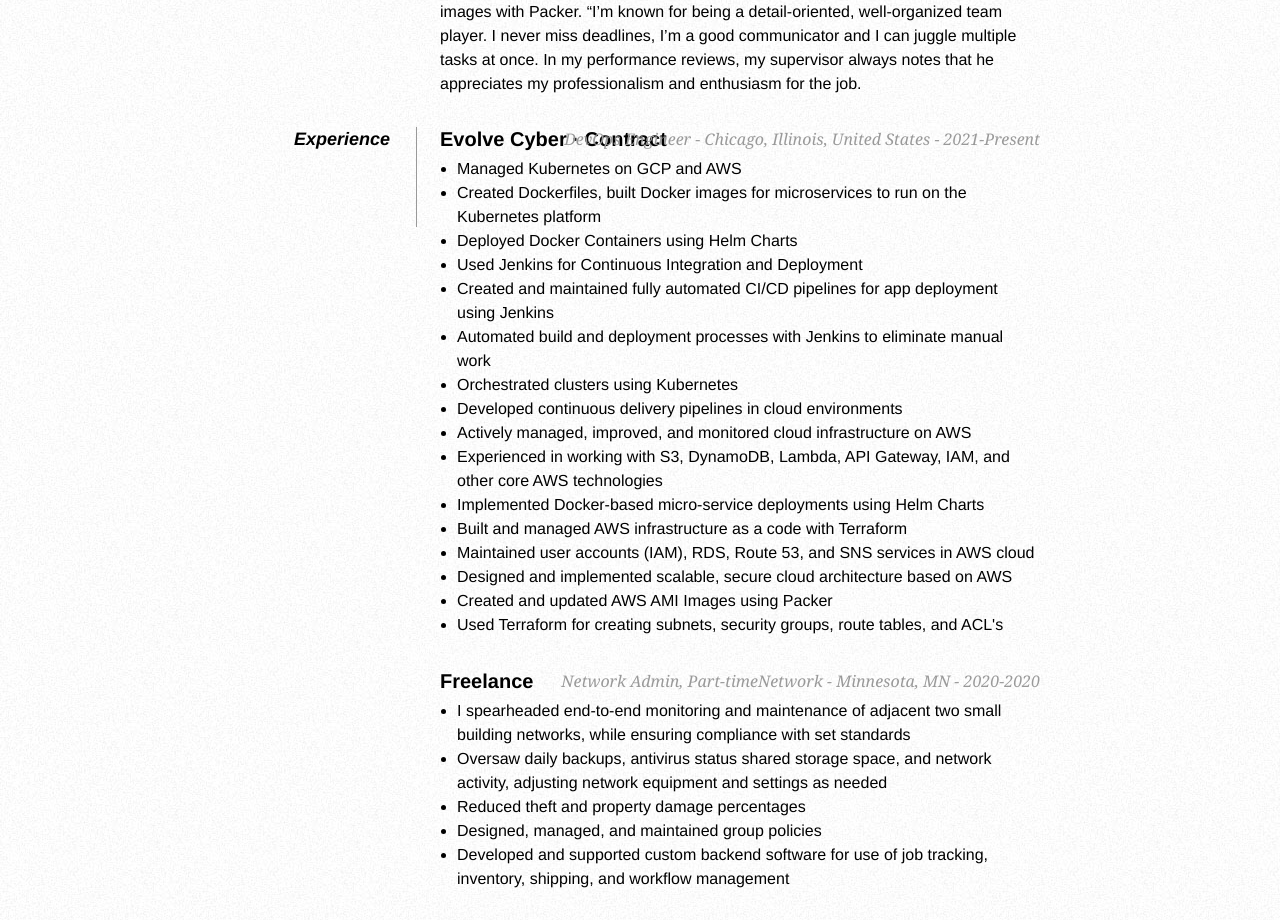
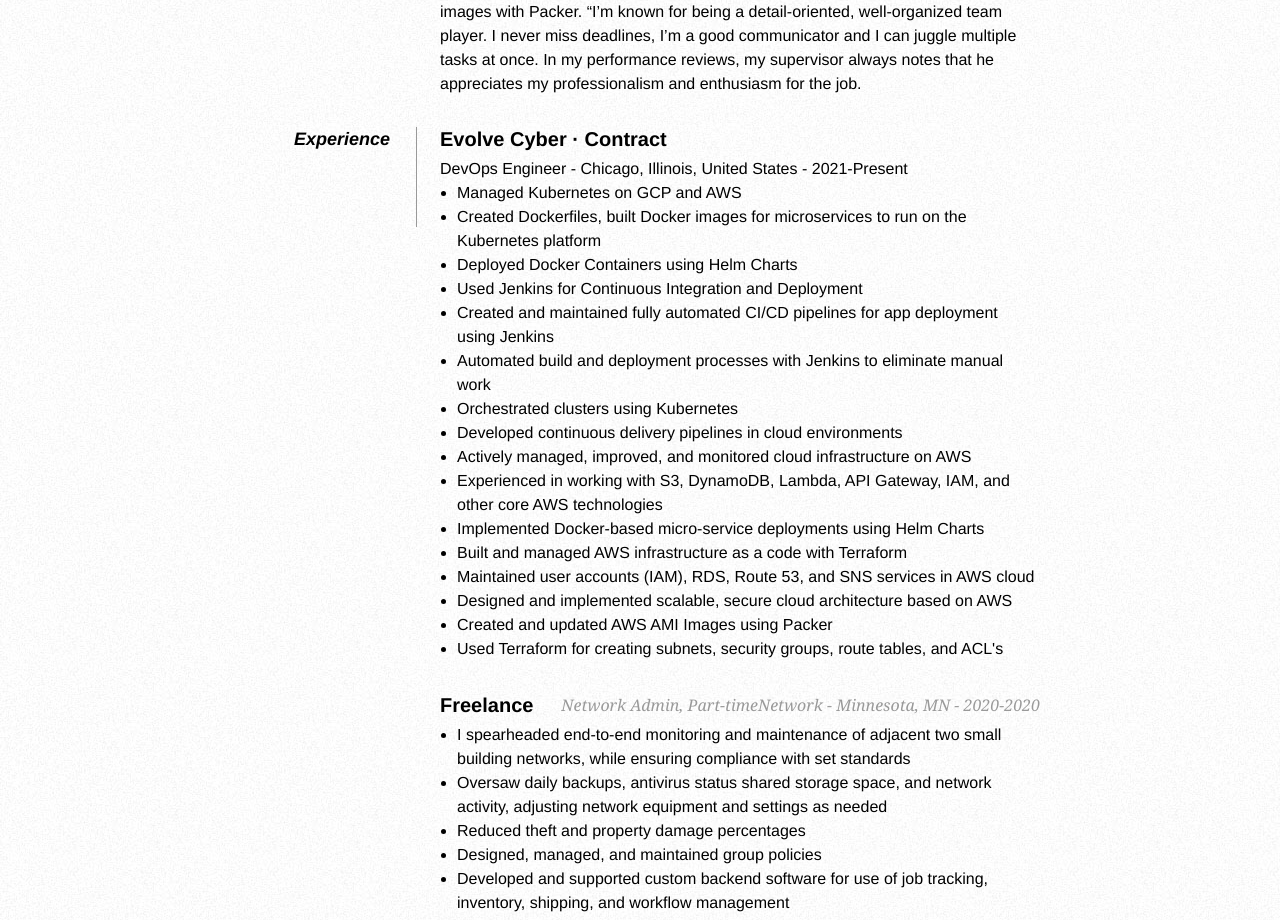
Before and after one commit to altaidevops/web-resume, a plain HTML site: page public/index.html in a window 1280 px wide. Shown: the part 827-1747 px from the top of the page. Drawn offline with Linux system fonts and the light colour scheme.

Commit message:
updated.

```diff
--- a/public/index.html
+++ b/public/index.html
@@ -106,7 +106,7 @@
 
             <dt>Experience</dt>
             <dd>
-                <h2>Evolve Cyber · Contract<span>DevOps Engineer - Chicago, Illinois, United States - 2021-Present</span></h2>
+                <h2>Evolve Cyber · Contract</h2><span>DevOps Engineer - Chicago, Illinois, United States - 2021-Present</span>
                 <ul>
                     <li>Managed Kubernetes on GCP and AWS</li>
                     <li>Created Dockerfiles, built Docker images for microservices to run on the Kubernetes platform</li>
```
